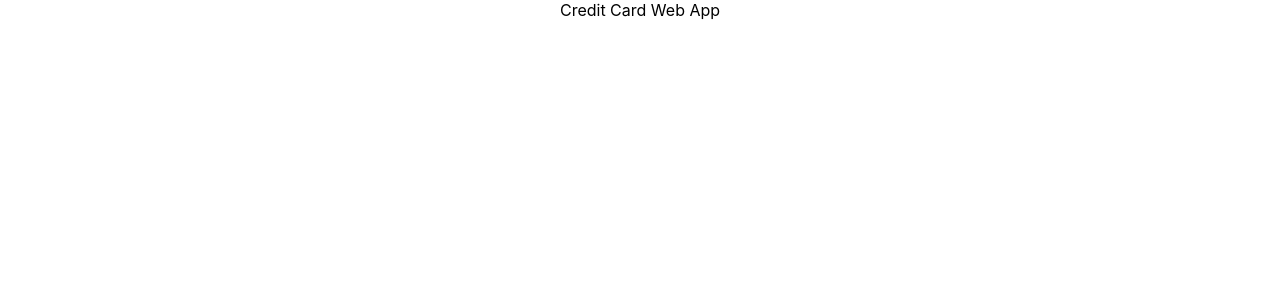
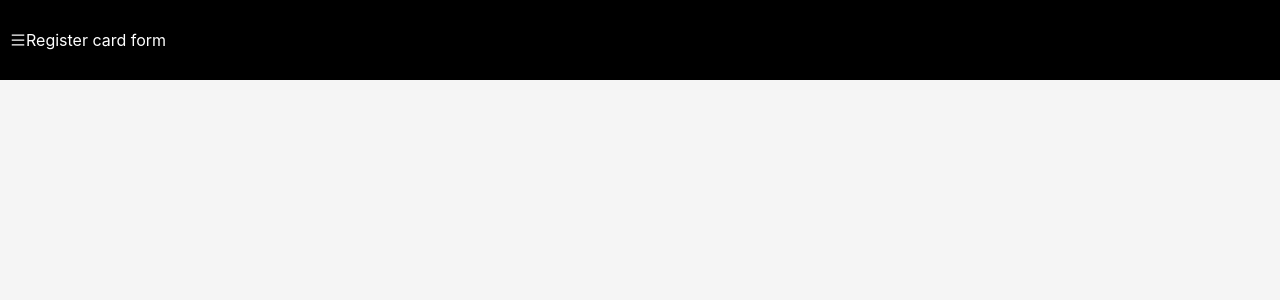
Before and after one commit to ldj0319/OnePageRegisterCreditCard, a React (Create React App) app in the folder creditcardwebapp/: page / in a window 1280 px wide. Shown: the top 300 px of the page. Built offline with nearby package versions, Linux system fonts and the light colour scheme.

Commit message:
Add SideBar

```diff
--- a/creditcardwebapp/src/App.css
+++ b/creditcardwebapp/src/App.css
@@ -1,38 +1,5 @@
 .App {
   text-align: center;
+  background-color: whitesmoke;
+  height: 100vh;
 }
-
-.App-logo {
-  height: 40vmin;
-  pointer-events: none;
-}
-
-@media (prefers-reduced-motion: no-preference) {
-  .App-logo {
-    animation: App-logo-spin infinite 20s linear;
-  }
-}
-
-.App-header {
-  background-color: #282c34;
-  min-height: 100vh;
-  display: flex;
-  flex-direction: column;
-  align-items: center;
-  justify-content: center;
-  font-size: calc(10px + 2vmin);
-  color: white;
-}
-
-.App-link {
-  color: #61dafb;
-}
-
-@keyframes App-logo-spin {
-  from {
-    transform: rotate(0deg);
-  }
-  to {
-    transform: rotate(360deg);
-  }
-}
--- a/creditcardwebapp/src/App.tsx
+++ b/creditcardwebapp/src/App.tsx
@@ -1,10 +1,11 @@
 import React from 'react';
+import Sidebar from './components/Sidebar';
 import './App.css';
 
 function App() {
   return (
     <div className="App">
-      Credit Card Web App
+        <Sidebar />
     </div>
   );
 }
--- /dev/null
+++ b/creditcardwebapp/src/components/Sidebar.css
@@ -0,0 +1,23 @@
+.Nav {
+    display: flex;
+    justify-content: flex-start;
+    align-items: center;
+    width: 100%;
+    height: 5rem;
+    background-color: black;
+}
+
+.NavIcon {
+    display: flex;
+    justify-content: flex-start;
+    align-items: center;
+    height: 5rem;
+    color: white;
+    background-color: black;
+    margin-left: 10px;
+}
+
+.SidebarText {
+    text-align: center;
+    color: white;
+}
--- /dev/null
+++ b/creditcardwebapp/src/components/Sidebar.tsx
@@ -0,0 +1,20 @@
+import React, { useState } from 'react'
+import * as AiIcon from 'react-icons/ai'
+import './Sidebar.css';
+
+const Sidebar = () => {
+    return (
+        <div>
+            <div className="Nav">
+                <div className="NavIcon">
+                    <AiIcon.AiOutlineMenu/>
+                </div>
+                <div className="SidebarText">
+                    Register card form
+                </div>
+            </div>
+        </div>
+    )
+};
+
+export default Sidebar;
```
Also changed, not shown: creditcardwebapp/package.json (+7 -0 lines), 1 other file (tests, documents, lock files or other folders).
